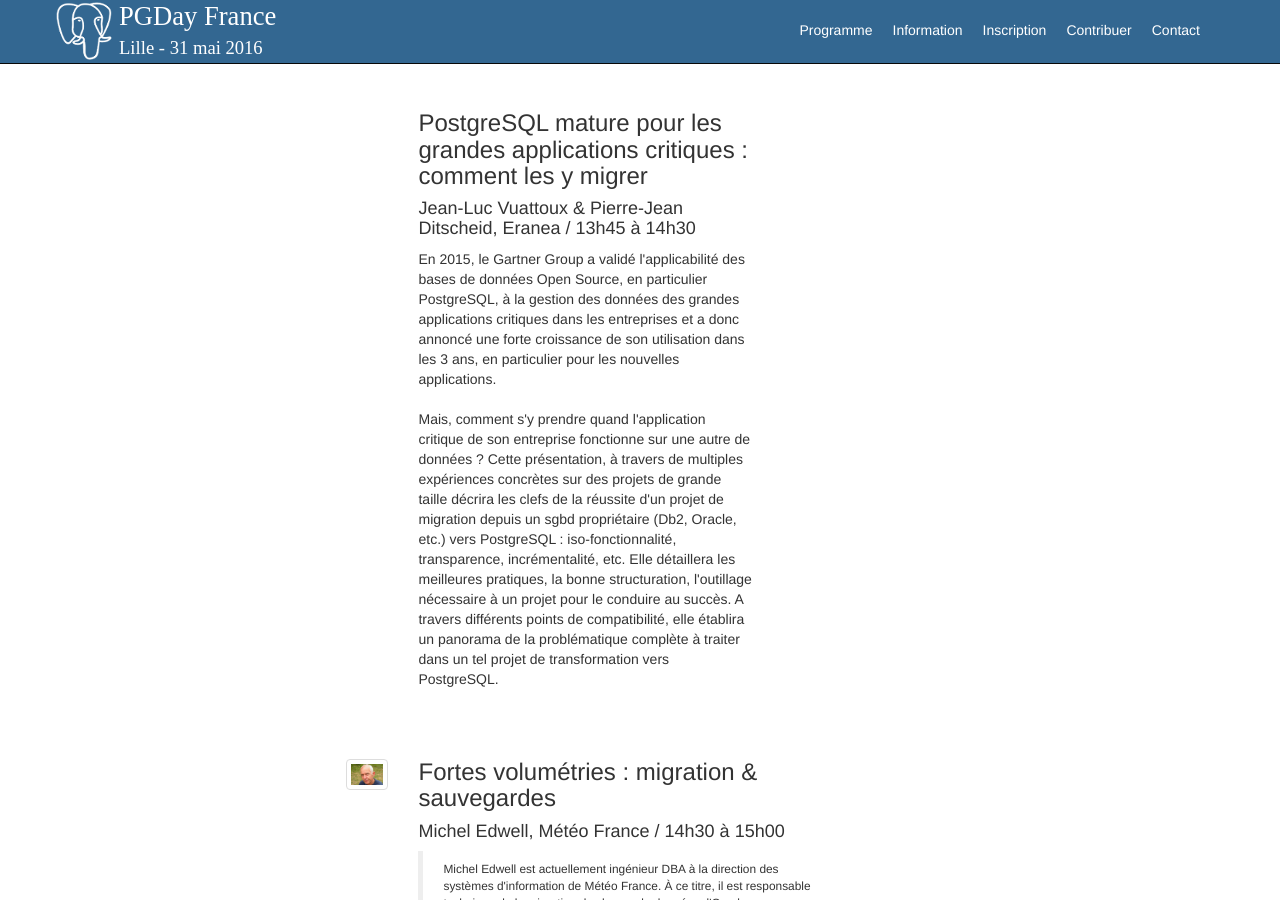
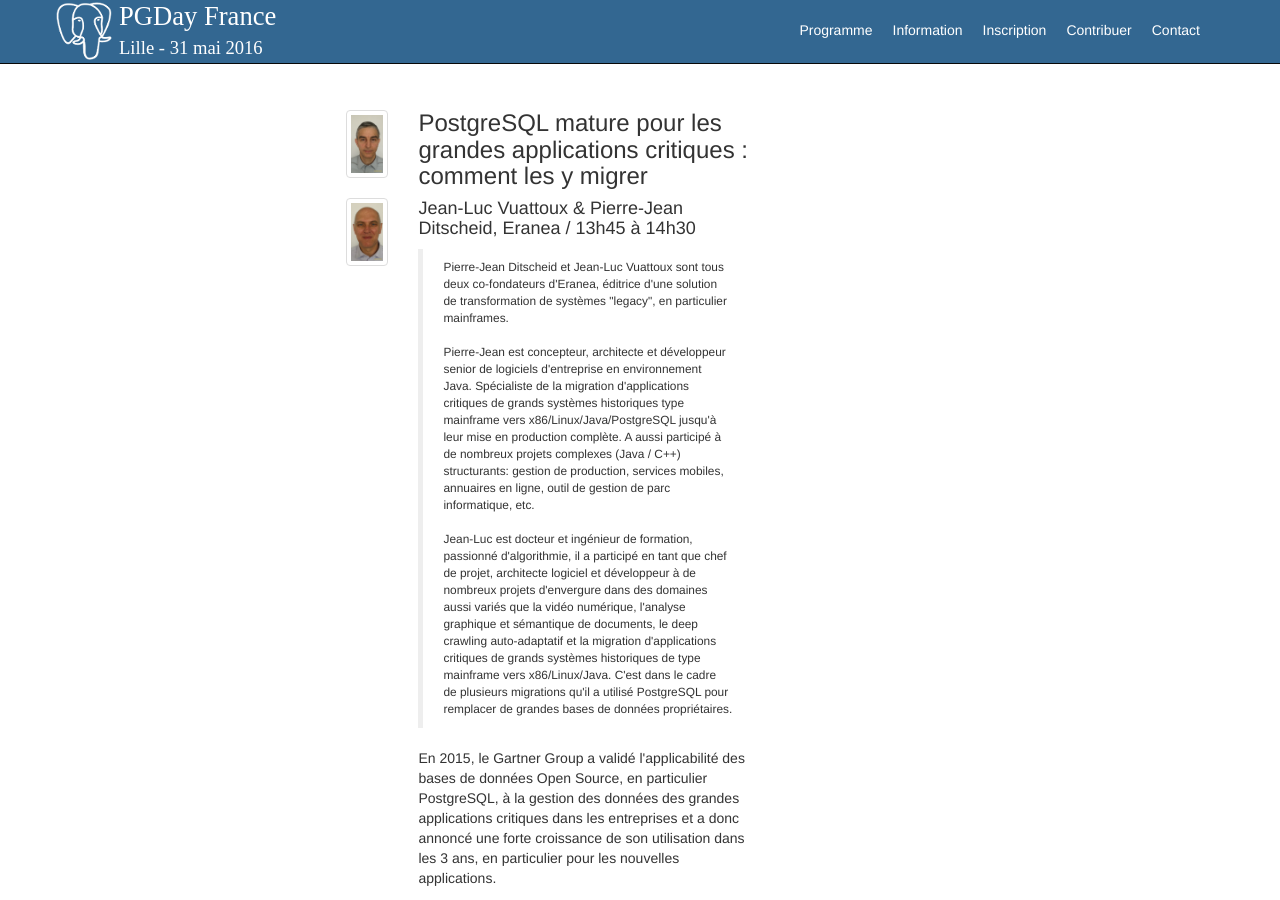
Before and after one commit to postgresqlfr/2024.pgday.fr, a Jekyll site: the page built from programme.html, in a window 1280 px wide and 900 px high, scrolled down 2834 px. Built offline with Jekyll 4.4.1, drawn with Linux system fonts in a browser that asks for light colours; Markdown is read by kramdown in place of the engine named in the settings.

Commit message:
Add missing speakers' bio and picture

```diff
--- a/programme.html
+++ b/programme.html
@@ -251,10 +251,8 @@
     <div id="pg-mature-grandes-applications"></div><br/><br/>
     <div class="row" >
       <div class="col-md-2 text-right">
-        <!--
-        <img src="img/orateurs/.png" alt="Jean-Luc Vuattoux" class="img-thumbnail">
-        <img src="img/orateurs/.png" alt="Pierre-Jean Ditscheid" class="img-thumbnail">
-        -->
+        <img src="img/orateurs/jl_vuattoux.jpg" alt="Jean-Luc Vuattoux" class="img-thumbnail">
+        <img src="img/orateurs/pj_ditscheid.jpg" alt="Pierre-Jean Ditscheid" class="img-thumbnail">
       </div>
 
       <div class="col-md-8">
@@ -264,16 +262,29 @@
         </h3>
         <h4>Jean-Luc Vuattoux &amp; Pierre-Jean Ditscheid, Eranea / 13h45 à 14h30</h4>
         <p>
-        <!--
         <blockquote class="small">
-          Après avoir occupé divers postes d'ingénierie puis de management (Axa,
-          Publicitas,etc.) de grands systèmes informatiques, D. Durand a co-fondé
-          Eranea (Lausanne), spécialisée dans la transformation technologique, vers
-          l'Open Source (Linux, Java, PostgreSQL, etc.) et pour le cloud computing,
-          de grands systèmes informatiques (mainframe, etc.) hébergeant des
-          applications critiques.
+          Pierre-Jean Ditscheid et Jean-Luc Vuattoux sont tous deux
+          co-fondateurs d'Eranea, éditrice d'une solution de transformation de
+          systèmes "legacy", en particulier mainframes.<br />
+          <br />
+          Pierre-Jean est concepteur, architecte et développeur senior de
+          logiciels d'entreprise en environnement Java. Spécialiste de la
+          migration d'applications critiques de grands systèmes historiques type
+          mainframe vers x86/Linux/Java/PostgreSQL jusqu'à leur mise en
+          production complète. A aussi participé à de nombreux projets complexes
+          (Java / C++) structurants: gestion de production, services mobiles,
+          annuaires en ligne, outil de gestion de parc informatique, etc.<br />
+          <br />
+          Jean-Luc est docteur et ingénieur de formation, passionné
+          d'algorithmie, il a participé en tant que chef de projet, architecte
+          logiciel et développeur à de nombreux projets d'envergure dans des
+          domaines aussi variés que la vidéo numérique, l'analyse graphique et
+          sémantique de documents, le deep crawling auto-adaptatif et la
+          migration d'applications critiques de grands systèmes historiques de
+          type mainframe vers x86/Linux/Java. C'est dans le cadre de plusieurs
+          migrations qu'il a utilisé PostgreSQL pour remplacer de grandes bases
+          de données propriétaires.
         </blockquote>
-        -->
         </p>
         <p>En 2015, le Gartner Group a validé l'applicabilité des bases de données
         Open Source, en particulier PostgreSQL, à la gestion des données des
```
Also changed, not shown: img/orateurs/didier_durand.png (deleted), img/orateurs/jl_vuattoux.jpg (added), img/orateurs/pj_ditscheid.jpg (added).
